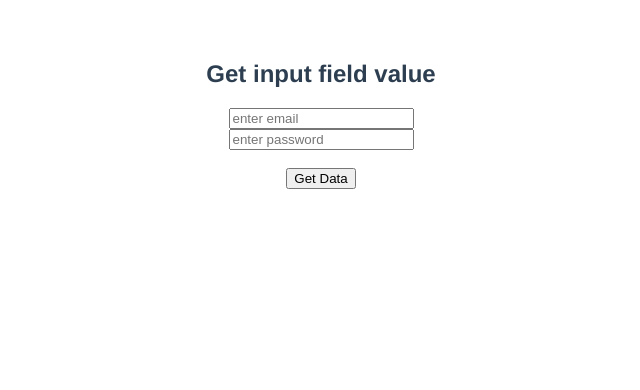
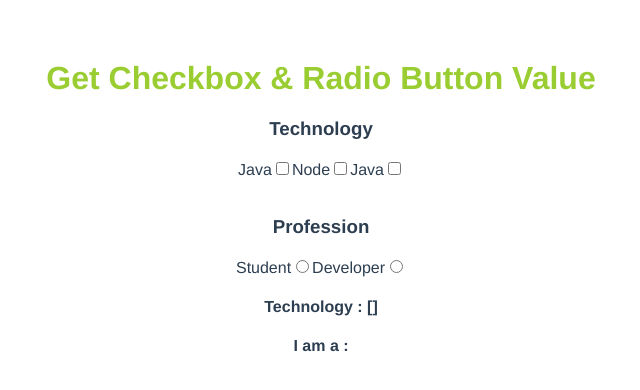
Before and after one commit to hninhnin0929/vue-sample-app-v1, a Vue app: page / in a window 1280 px wide. Shown: the top 390 px of the page, without its empty margins (319-959 px from the left). Built offline with nearby package versions, Linux system fonts and the light colour scheme.

Commit message:
check box, radio button with label, data property, two-way binding

```diff
--- a/src/components/Home.vue
+++ b/src/components/Home.vue
@@ -1,13 +1,26 @@
 <template>
     <div>
-        <h2>Get input field value</h2>
-        <input type="text" placeholder="enter email"
-            v-model="email"/>
-        <br/>
-        <input type="password" placeholder="enter password"
-            v-model="password"/>
+        <h1>Get Checkbox & Radio Button Value</h1>
+        <h3>Technology</h3>
+
+        <label for="java">Java</label>
+        <input type="checkbox" value="java" v-model="technology" id="java" />
+
+        <label for="node">Node</label>
+        <input type="checkbox" value="node" v-model="technology" id="java" />
+
+        <label for="php">Java</label>
+        <input type="checkbox" value="php" v-model="technology" id="php" />
+
         <br/><br/>
-        <button type="button" v-on:click="getData()">Get Data</button>
+        <h3>Profession</h3>
+        <label for="student">Student</label>
+        <input type="radio" value="student" id="student" v-model="profession" name="profession"/>
+        <label for="developer">Developer</label>
+        <input type="radio" value="developer" id="developer" v-model="profession" name="profession"/>
+
+        <h4>Technology : {{ technology }}</h4>
+        <h4>I am a : {{ profession }}</h4>
     </div>
 </template>
 
@@ -16,13 +29,13 @@
         name: "Home",
         data(){
             return{
-               email: null,
-               password: null
+               technology : [],
+               profession : null
             }
         },
         methods: {
             getData(){
-               console.warn("values : ", this.email, this.password);
+
             },
         }
     }
```
